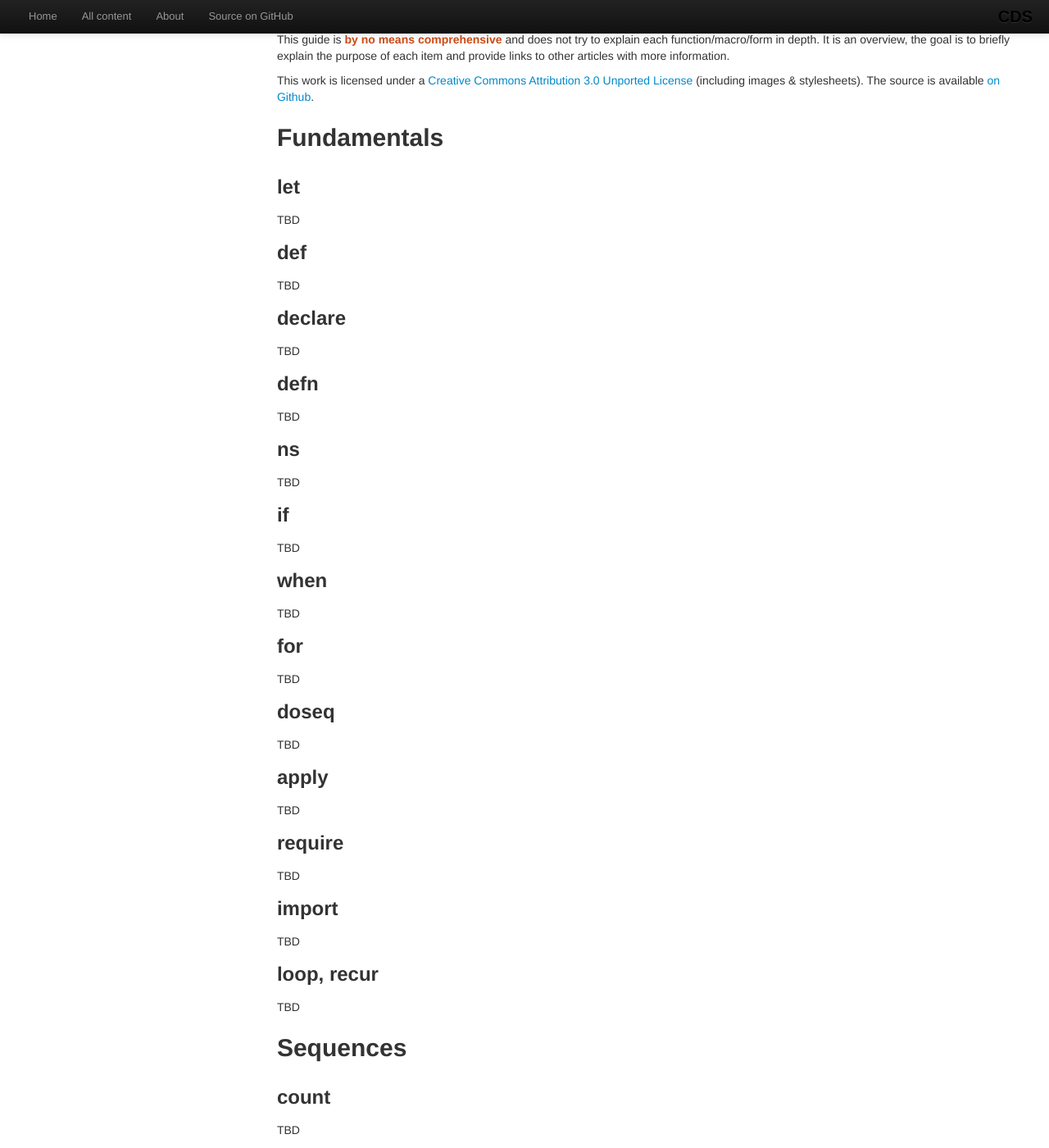
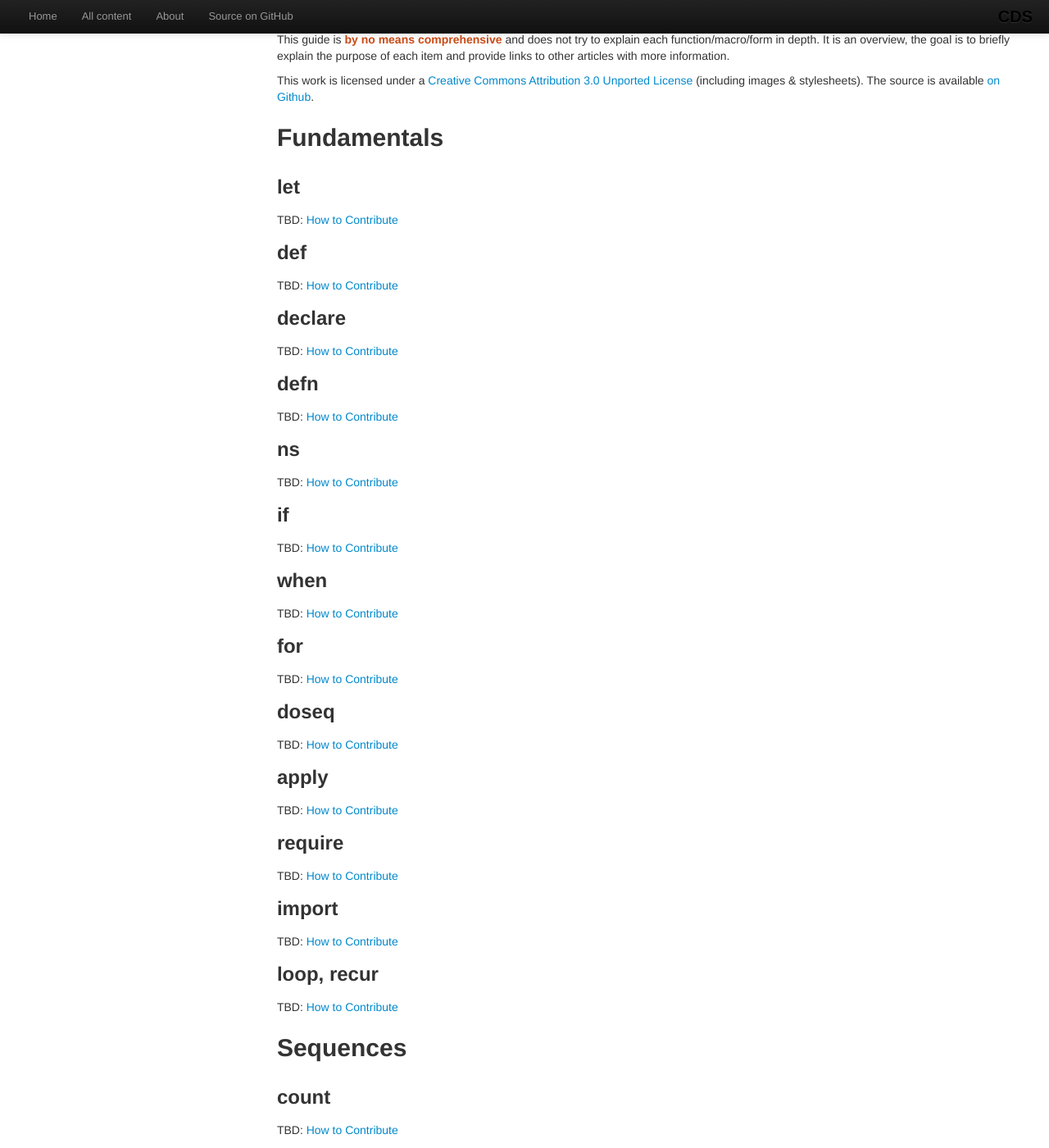
Before and after one commit to clojuredocs/guides, a Jekyll site: the page built from articles/language/core_overview.md, in a window 1280 px wide and 1400 px high, scrolled down 314 px. Shown: the whole window at 82% size. Built offline with Jekyll 4.4.1, drawn with Linux system fonts in a browser that asks for light colours; some web fonts are replaced; Markdown is read by kramdown in place of the engine named in the settings; some of the changed text lies outside the part shown.

Commit message:
Add a How to Contribute link to all TBD sections

```diff
--- a/articles/language/core_overview.md
+++ b/articles/language/core_overview.md
@@ -23,55 +23,55 @@ This work is licensed under a <a rel="license" href="http://creativecommons.org/
 
 ### let
 
-TBD
+TBD: [How to Contribute](https://github.com/clojuredocs/cds#how-to-contribute)
 
 ### def
 
-TBD
+TBD: [How to Contribute](https://github.com/clojuredocs/cds#how-to-contribute)
 
 ### declare
 
-TBD
+TBD: [How to Contribute](https://github.com/clojuredocs/cds#how-to-contribute)
 
 ### defn
 
-TBD
+TBD: [How to Contribute](https://github.com/clojuredocs/cds#how-to-contribute)
 
 ### ns
 
-TBD
+TBD: [How to Contribute](https://github.com/clojuredocs/cds#how-to-contribute)
 
 ### if
 
-TBD
+TBD: [How to Contribute](https://github.com/clojuredocs/cds#how-to-contribute)
 
 ### when
 
-TBD
+TBD: [How to Contribute](https://github.com/clojuredocs/cds#how-to-contribute)
 
 ### for
 
-TBD
+TBD: [How to Contribute](https://github.com/clojuredocs/cds#how-to-contribute)
 
 ### doseq
 
-TBD
+TBD: [How to Contribute](https://github.com/clojuredocs/cds#how-to-contribute)
 
 ### apply
 
-TBD
+TBD: [How to Contribute](https://github.com/clojuredocs/cds#how-to-contribute)
 
 ### require
 
-TBD
+TBD: [How to Contribute](https://github.com/clojuredocs/cds#how-to-contribute)
 
 ### import
 
-TBD
+TBD: [How to Contribute](https://github.com/clojuredocs/cds#how-to-contribute)
 
 ### loop, recur
 
-TBD
+TBD: [How to Contribute](https://github.com/clojuredocs/cds#how-to-contribute)
 
 
 
@@ -79,152 +79,152 @@ TBD
 
 ### count
 
-TBD
+TBD: [How to Contribute](https://github.com/clojuredocs/cds#how-to-contribute)
 
 ### conj
 
-TBD
+TBD: [How to Contribute](https://github.com/clojuredocs/cds#how-to-contribute)
 
 ### get
 
-TBD
+TBD: [How to Contribute](https://github.com/clojuredocs/cds#how-to-contribute)
 
 ### assoc
 
-TBD
+TBD: [How to Contribute](https://github.com/clojuredocs/cds#how-to-contribute)
 
 ### dissoc
 
-TBD
+TBD: [How to Contribute](https://github.com/clojuredocs/cds#how-to-contribute)
 
 ### first
 
-TBD
+TBD: [How to Contribute](https://github.com/clojuredocs/cds#how-to-contribute)
 
 ### rest
 
-TBD
+TBD: [How to Contribute](https://github.com/clojuredocs/cds#how-to-contribute)
 
 ### empty?
 
-TBD
+TBD: [How to Contribute](https://github.com/clojuredocs/cds#how-to-contribute)
 
 ### empty
 
-TBD
+TBD: [How to Contribute](https://github.com/clojuredocs/cds#how-to-contribute)
 
 ### contains?
 
-TBD
+TBD: [How to Contribute](https://github.com/clojuredocs/cds#how-to-contribute)
 
 ### some
 
-TBD
+TBD: [How to Contribute](https://github.com/clojuredocs/cds#how-to-contribute)
 
 ### keys
 
-TBD
+TBD: [How to Contribute](https://github.com/clojuredocs/cds#how-to-contribute)
 
 ### vals
 
-TBD
+TBD: [How to Contribute](https://github.com/clojuredocs/cds#how-to-contribute)
 
 ### map
 
-TBD
+TBD: [How to Contribute](https://github.com/clojuredocs/cds#how-to-contribute)
 
 ### filter
 
-TBD
+TBD: [How to Contribute](https://github.com/clojuredocs/cds#how-to-contribute)
 
 ### remove
 
-TBD
+TBD: [How to Contribute](https://github.com/clojuredocs/cds#how-to-contribute)
 
 ### every?
 
-TBD
+TBD: [How to Contribute](https://github.com/clojuredocs/cds#how-to-contribute)
 
 ### get-in
 
-TBD
+TBD: [How to Contribute](https://github.com/clojuredocs/cds#how-to-contribute)
 
 ### update-in
 
-TBD
+TBD: [How to Contribute](https://github.com/clojuredocs/cds#how-to-contribute)
 
 ### assoc-in
 
-TBD
+TBD: [How to Contribute](https://github.com/clojuredocs/cds#how-to-contribute)
 
 ### select-keys
 
-TBD
+TBD: [How to Contribute](https://github.com/clojuredocs/cds#how-to-contribute)
 
 ### take
 
-TBD
+TBD: [How to Contribute](https://github.com/clojuredocs/cds#how-to-contribute)
 
 ### drop
 
-TBD
+TBD: [How to Contribute](https://github.com/clojuredocs/cds#how-to-contribute)
 
 ### take-while
 
-TBD
+TBD: [How to Contribute](https://github.com/clojuredocs/cds#how-to-contribute)
 
 ### drop-while
 
-TBD
+TBD: [How to Contribute](https://github.com/clojuredocs/cds#how-to-contribute)
 
 ## Macros
 
 ### -> and ->> (the Threading Macros)
 
-TBD
+TBD: [How to Contribute](https://github.com/clojuredocs/cds#how-to-contribute)
 
 
 ## Reference Types
 
 ### deref
 
-TBD
+TBD: [How to Contribute](https://github.com/clojuredocs/cds#how-to-contribute)
 
 ### atom
 
-TBD
+TBD: [How to Contribute](https://github.com/clojuredocs/cds#how-to-contribute)
 
 ### swap!
 
-TBD
+TBD: [How to Contribute](https://github.com/clojuredocs/cds#how-to-contribute)
 
 ### reset!
 
-TBD
+TBD: [How to Contribute](https://github.com/clojuredocs/cds#how-to-contribute)
 
 ### agent
 
-TBD
+TBD: [How to Contribute](https://github.com/clojuredocs/cds#how-to-contribute)
 
 ### ref
 
-TBD
+TBD: [How to Contribute](https://github.com/clojuredocs/cds#how-to-contribute)
 
 ### dosync
 
-TBD
+TBD: [How to Contribute](https://github.com/clojuredocs/cds#how-to-contribute)
 
 ### alter
 
-TBD
+TBD: [How to Contribute](https://github.com/clojuredocs/cds#how-to-contribute)
 
 ### commute
 
-TBD
+TBD: [How to Contribute](https://github.com/clojuredocs/cds#how-to-contribute)
 
 ### binding
 
-TBD
+TBD: [How to Contribute](https://github.com/clojuredocs/cds#how-to-contribute)
 
 
 
@@ -232,4 +232,4 @@ TBD
 
 ### *clojure-version*
 
-TBD
+TBD: [How to Contribute](https://github.com/clojuredocs/cds#how-to-contribute)
```
Also changed, not shown: articles/language/functions.md (+3 -1 lines), articles/language/interop.md (+10 -10 lines), articles/language/namespaces.md (+5 -5 lines), articles/language/polymorphism.md (+5 -5 lines), articles/language/sequences.md (+5 -5 lines).
